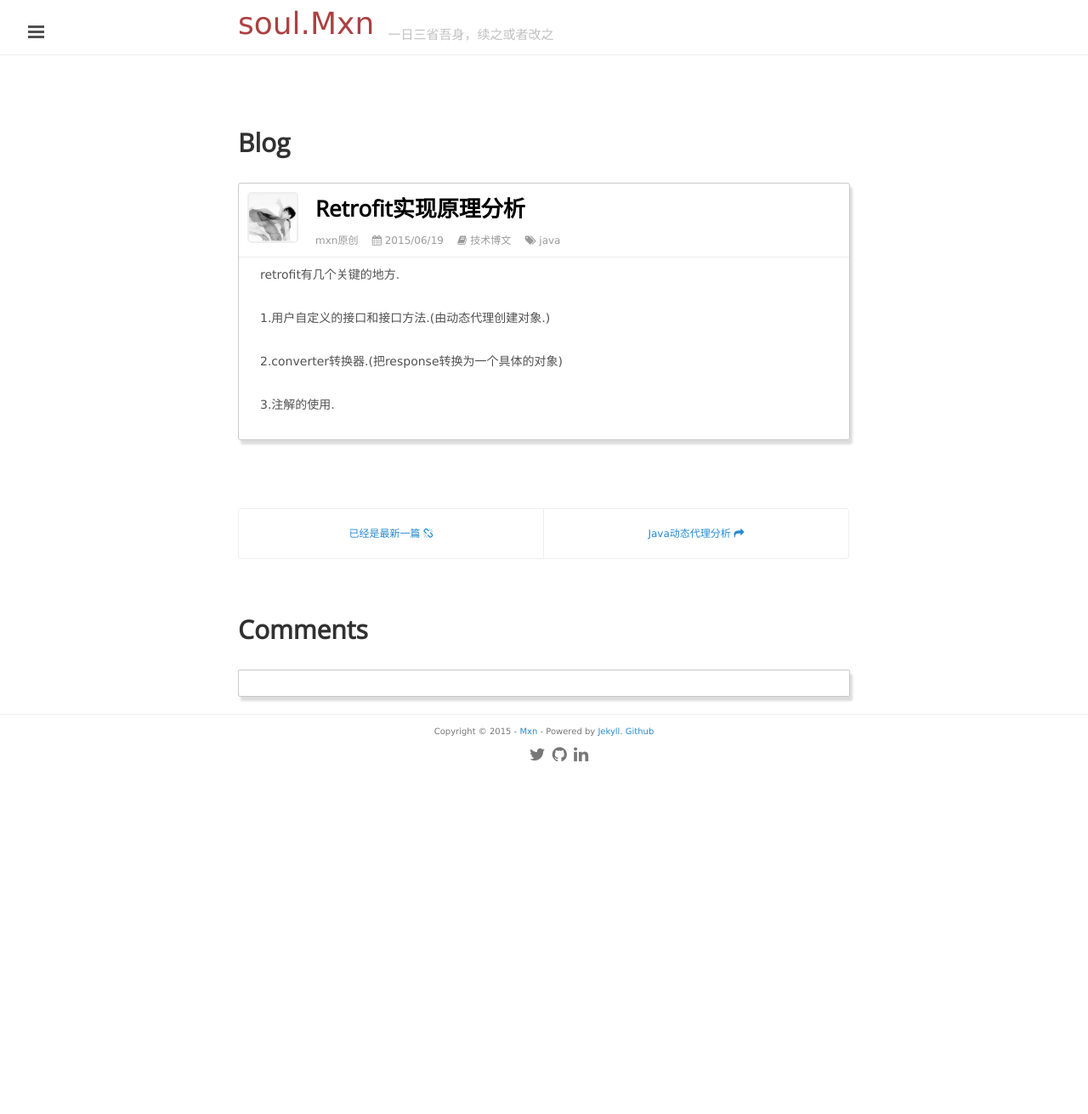
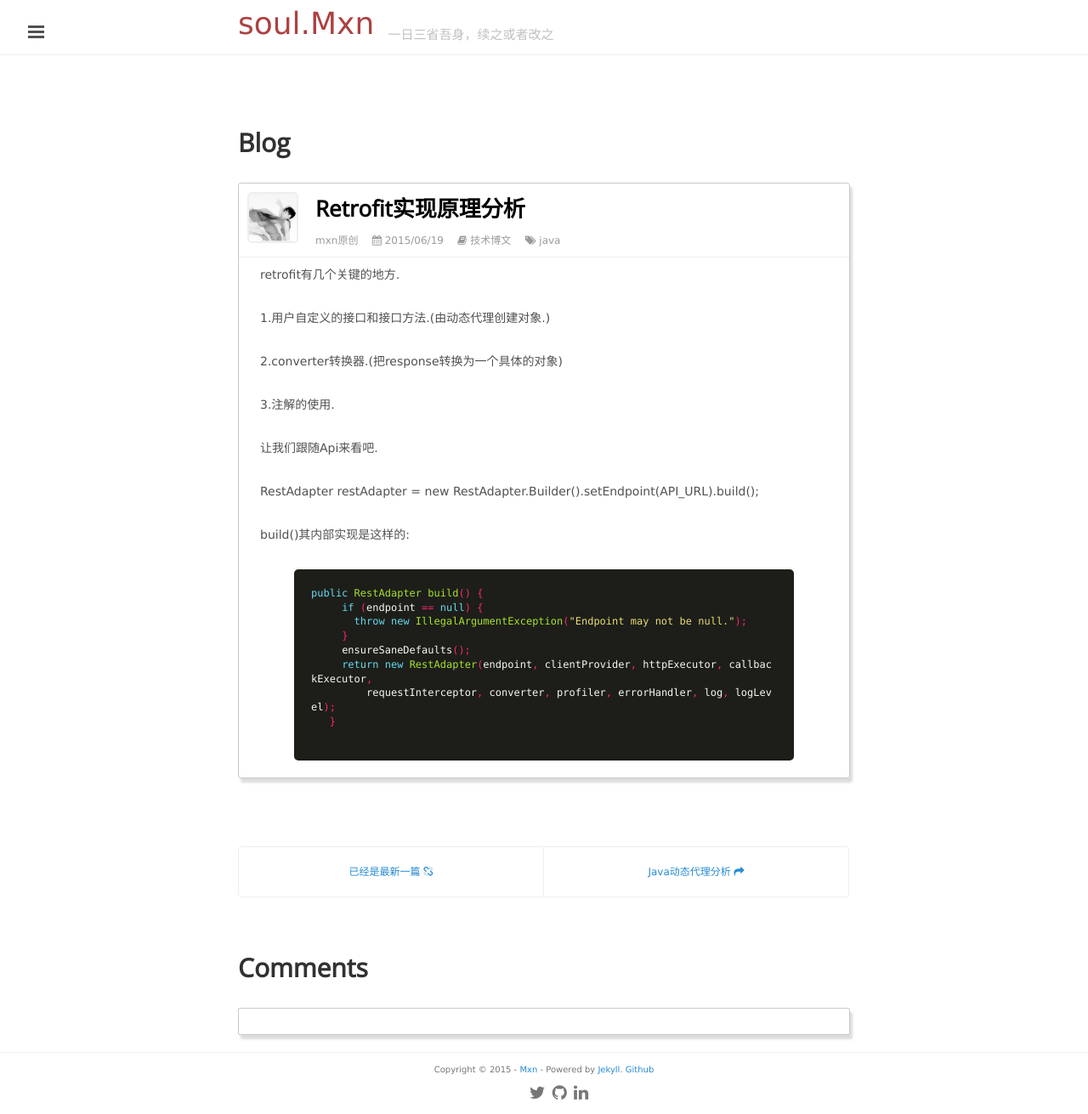
Before and after one commit to mxn21/mxn21.github.io, a Jekyll site: the page built from _posts/2015-6-19-retrofit实现原理分析.md, in a window 1280 px wide. Shown: the whole page at 85% size. Built offline with Jekyll 4.4.1, drawn with Linux system fonts in a browser that asks for light colours; Markdown is read by kramdown in place of the engine named in the settings; comment, search, counter and statistics services are not loaded; before the commit the page ends 913 px from its top, so only the background shows below that.

Commit message:
Update 2015-6-19-retrofit实现原理分析.md

```diff
--- a/_posts/2015-6-19-retrofit实现原理分析.md
+++ b/_posts/2015-6-19-retrofit实现原理分析.md
@@ -13,3 +13,20 @@
 2.converter转换器.(把response转换为一个具体的对象)
 
 3.注解的使用.
+
+让我们跟随Api来看吧.
+
+RestAdapter restAdapter = new RestAdapter.Builder().setEndpoint(API_URL).build();
+
+build()其内部实现是这样的:
+{% highlight java %}
+public RestAdapter build() {
+     if (endpoint == null) {
+       throw new IllegalArgumentException("Endpoint may not be null.");
+     }
+     ensureSaneDefaults();
+     return new RestAdapter(endpoint, clientProvider, httpExecutor, callbackExecutor,
+         requestInterceptor, converter, profiler, errorHandler, log, logLevel);
+   }
+
+{% endhighlight  %}
```
